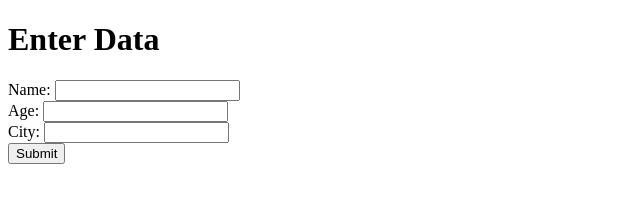
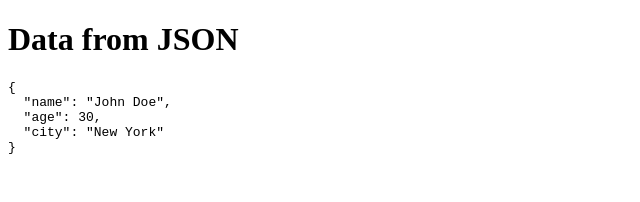
Before and after one commit to sukitha-16/my-webstore, a plain HTML site: page index.html in a window 1280 px wide. Shown: the whole page, without its empty margins (0-640 px from the left). Drawn offline with Linux system fonts and the light colour scheme.

Commit message:
Update index.html

```diff
--- a/index.html
+++ b/index.html
@@ -3,17 +3,12 @@
 <head>
     <meta charset="UTF-8">
     <meta name="viewport" content="width=device-width, initial-scale=1.0">
-    <title>Update Data JSON</title>
+    <title>Data Viewer</title>
 </head>
 <body>
-    <h1>Enter Data</h1>
-    <form id="dataForm">
-        <label>Name: <input type="text" id="name" required></label><br>
-        <label>Age: <input type="number" id="age" required></label><br>
-        <label>City: <input type="text" id="city" required></label><br>
-        <button type="submit">Submit</button>
-    </form>
+    <h1>Data from JSON</h1>
+    <pre id="data-output"></pre>
 
-    <script src="saveData.js"></script>
+    <script src="fetchData.js"></script>
 </body>
 </html>
```
